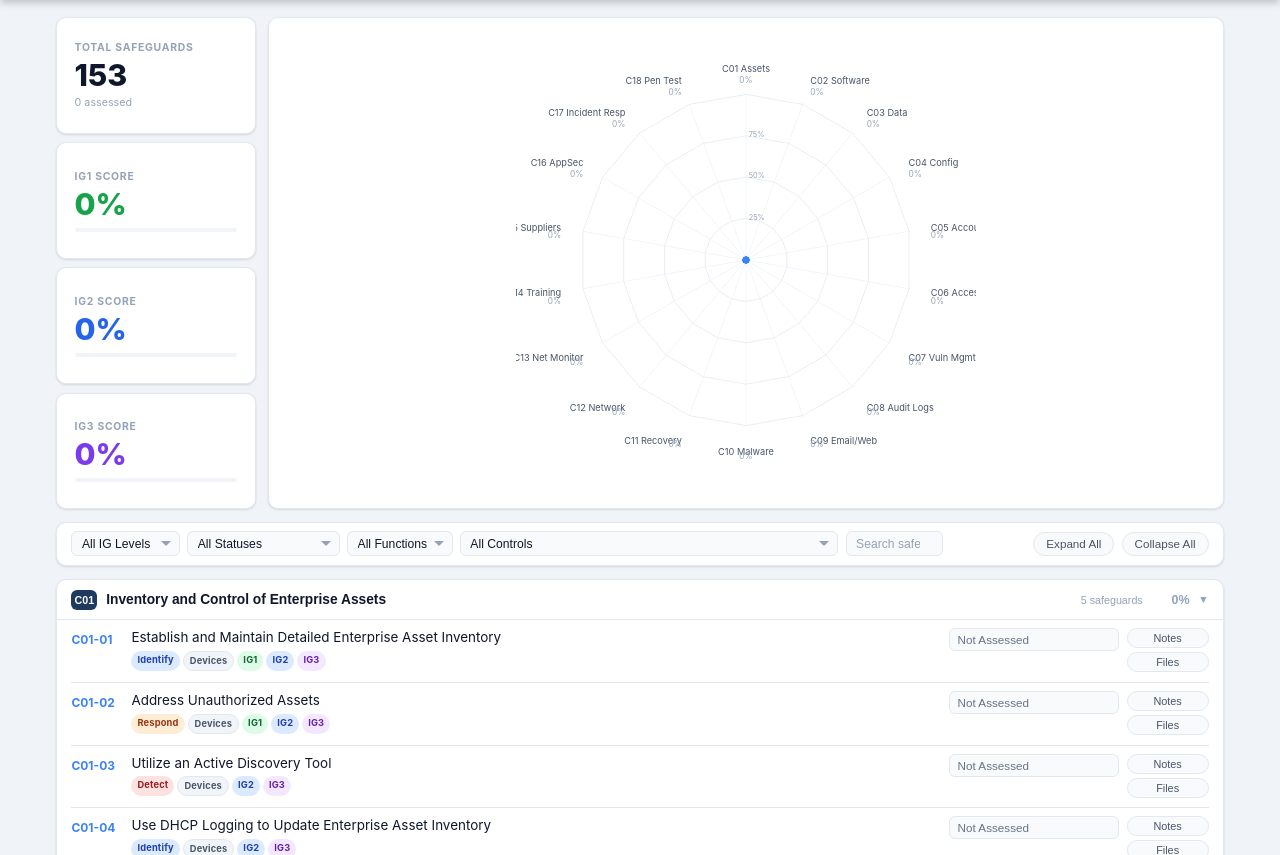
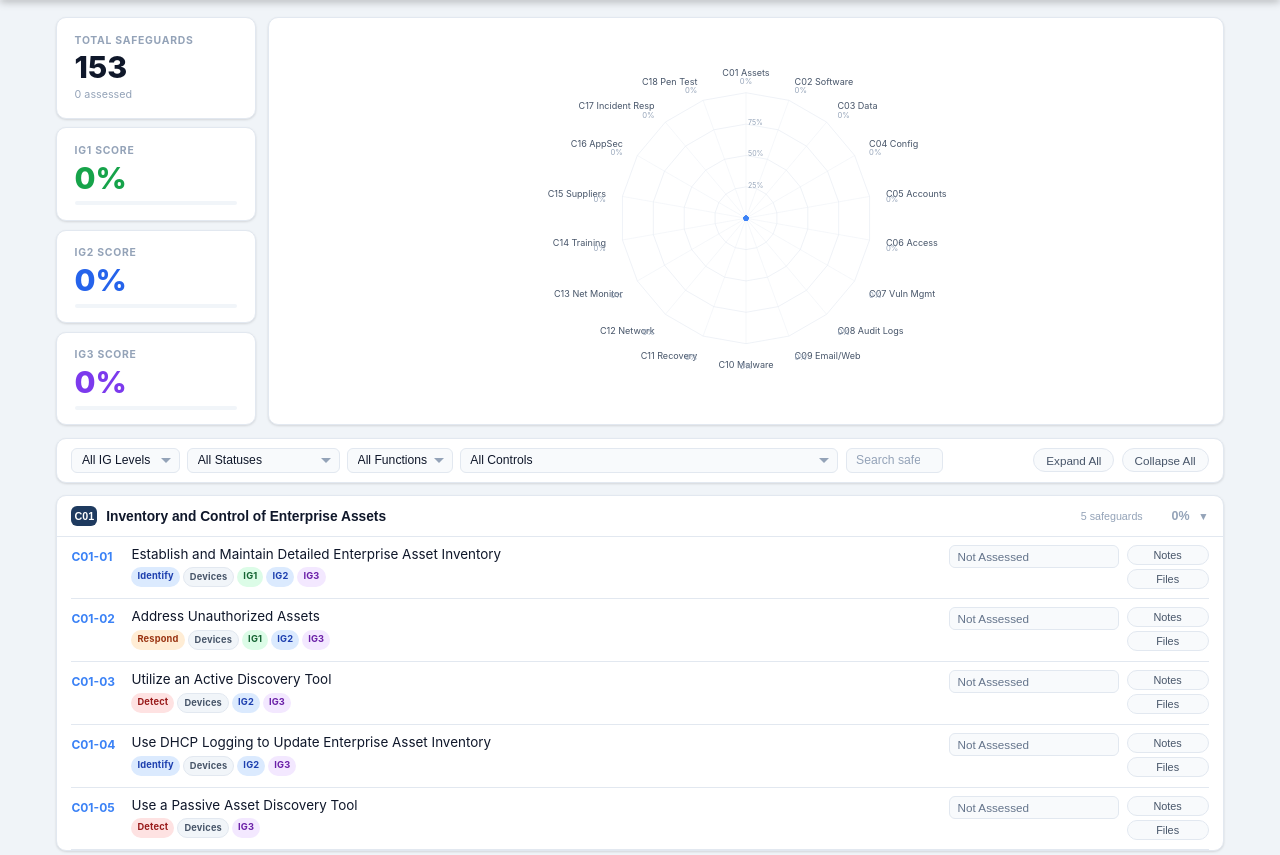
Before and after one commit to thefriendlymanual/libreVigilant, a Flask app: page / in a window 1280 px wide. Shown: the part 50-905 px from the top of the page. Run offline with Flask 3, Linux system fonts and the light colour scheme; data that the repository does not hold is empty.

Commit message:
Fix radar chart label clipping and increase text size
Widen SVG viewBox to prevent left-side labels from being clipped.
Bump label font sizes for better readability (13/11/10px).

Co-Authored-By: Claude Opus 4.6 <noreply@anthropic.com>

```diff
--- a/templates/index.html
+++ b/templates/index.html
@@ -228,16 +228,16 @@
     }
     .radar-dot { fill: var(--brand-accent); }
     .radar-label {
-      font-size: 10px; fill: var(--text-secondary); cursor: pointer;
+      font-size: 13px; fill: var(--text-secondary); cursor: pointer;
       transition: fill 0.15s;
     }
     .radar-label:hover { fill: var(--text-link); }
     .radar-label.active { fill: var(--brand-accent); font-weight: 700; }
     .radar-pct {
-      font-size: 9px; fill: var(--text-muted); pointer-events: none;
+      font-size: 11px; fill: var(--text-muted); pointer-events: none;
     }
     .radar-ring-label {
-      font-size: 8px; fill: var(--text-muted); pointer-events: none;
+      font-size: 10px; fill: var(--text-muted); pointer-events: none;
     }
 
     /* =============================================
@@ -567,7 +567,7 @@
     </div>
     <div class="radar-section">
       <div class="radar-wrap">
-        <svg id="radarSvg" viewBox="0 0 500 500"></svg>
+        <svg id="radarSvg" viewBox="-80 -10 660 520"></svg>
       </div>
     </div>
   </div>
```
